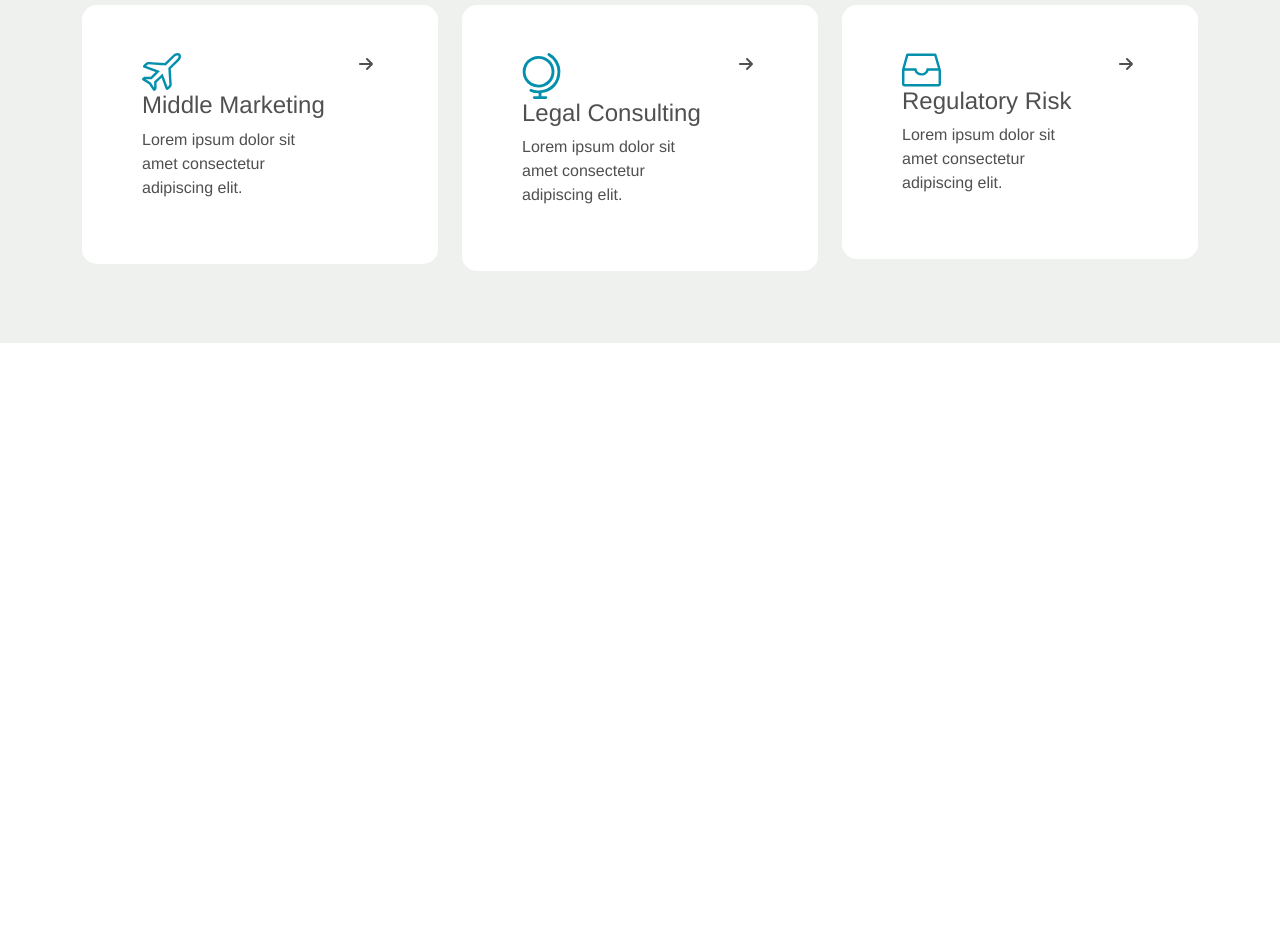
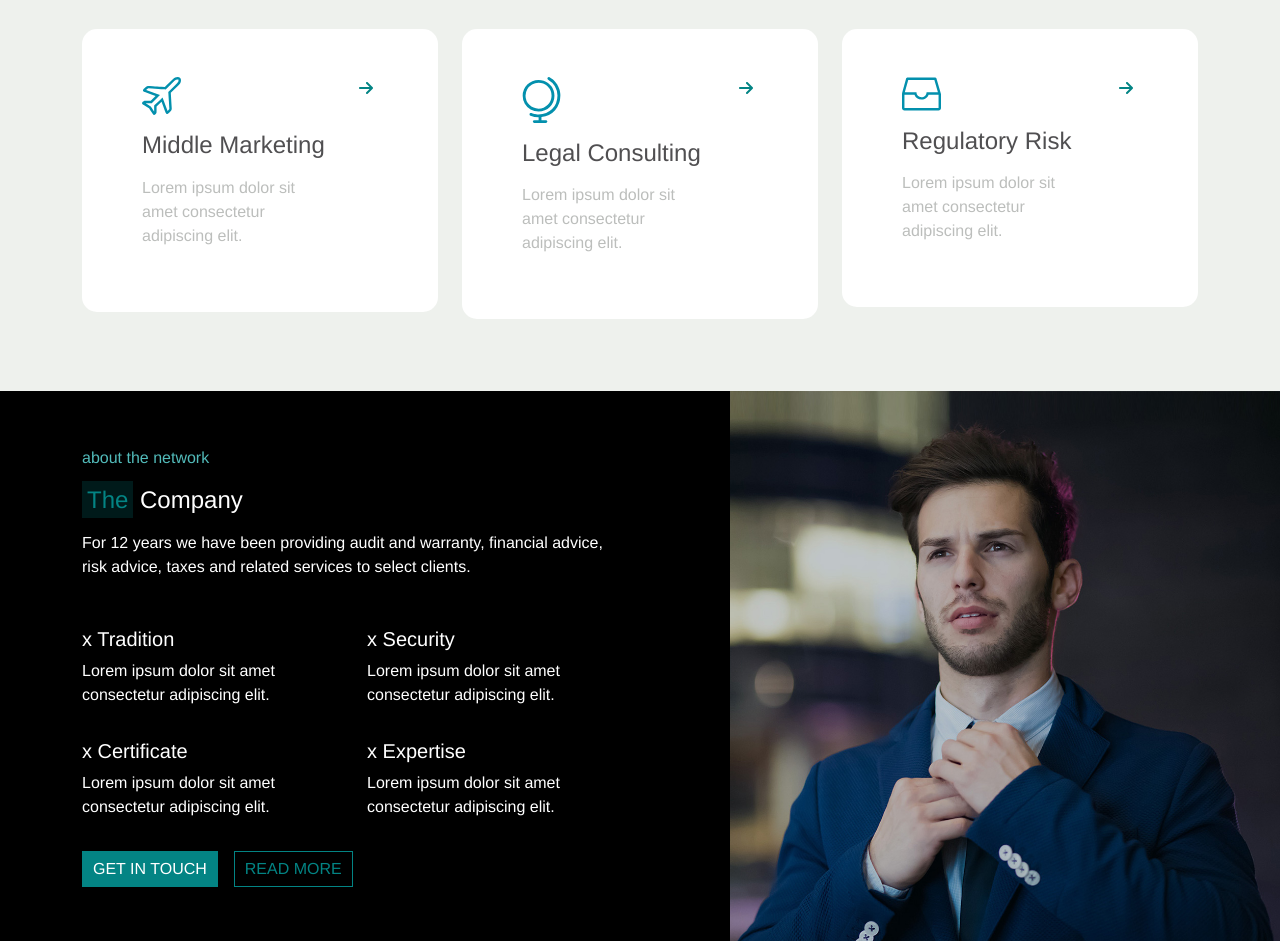
Before and after one commit to Difelice-e/proj-html-vuejs, a Vue app: page / in a window 1280 px wide. Shown: the part 1440-2381 px from the top of the page. Before the commit the page ends 1783 px from the top, so only its background shows below. Built offline with nearby package versions, Linux system fonts and the light colour scheme.

Commit message:
creata sezione company

```diff
--- a/src/App.vue
+++ b/src/App.vue
@@ -5,6 +5,7 @@
     <main>
       <MainJumbo />
       <BusinessArea />
+      <CompanyArea />
     </main>
   </div>
 </template>
@@ -13,13 +14,15 @@
 import MainHeader from "./components/MainHeader.vue";
 import MainJumbo from "./components/MainJumbo.vue";
 import BusinessArea from "./components/BusinessArea.vue";
+import CompanyArea from "./components/CompanyArea.vue";
 
 export default {
   name: "App",
   components: {
     MainHeader,
     MainJumbo,
-    BusinessArea
+    BusinessArea,
+    CompanyArea,
   },
 };
 </script>
--- a/src/components/BusinessArea.vue
+++ b/src/components/BusinessArea.vue
@@ -19,9 +19,9 @@
           <div class="row business-card p-5">
             <div  class="col-10">
               <div>
-                <img :src="card.img" class="card_image" alt="" />
-                <h4>{{card.title}}</h4>
-                <p>{{card.info}}</p>
+                <img :src="card.img" class="card_image mb-3" alt="" />
+                <h4 class="mb-3">{{card.title}}</h4>
+                <p class="grey-text">{{card.info}}</p>
               </div>
             </div>
             <div class="col-2">
@@ -90,6 +90,10 @@ export default {
       width: 20%;
       filter: invert(31%) sepia(92%) saturate(4156%) hue-rotate(165deg) brightness(92%) contrast(98%)
     }
+
+    .fa-arrow-right {
+      color: var(--bluelagoon);
+    }
   }
 }
 </style>
--- /dev/null
+++ b/src/components/CompanyArea.vue
@@ -0,0 +1,81 @@
+<template>
+  <section class="company-area d-flex align-items-center">
+    <div class="container">
+      <div class="row ">
+        <div class="col-6">
+          <div class="row">
+            <div class="col-12">
+              <span class="green-text">about the network</span>
+              <h4 class="title my-3"><span class="colored-span">The</span> Company</h4>
+              <p class="mb-5">
+                For 12 years we have been providing audit and warranty,
+                financial advice, risk advice, taxes and related services to
+                select clients.
+              </p>
+              <div class="row">
+                <div class="col-6 mb-3" v-for="(point, i) in companyPoints" :key="i">
+                  <h5><span>{{point.icon}}</span> {{point.title}}</h5>
+                  <p>
+                    {{point.info}}
+                  </p>
+                </div>
+
+                <div class="col-12 d-flex gap-3">
+                    <button class="button primary-button">Get in touch</button>
+                    <button class="button outline-button">Read More</button>
+                </div>
+              </div>
+            </div>
+          </div>
+        </div>
+      </div>
+    </div>
+  </section>
+</template>
+
+<script>
+export default {
+  data() {
+    return {
+      companyPoints: [
+        {
+          icon: "x",
+          title: "Tradition",
+          info: "Lorem ipsum dolor sit amet consectetur adipiscing elit.",
+        },
+        {
+          icon: "x",
+          title: "Security",
+          info: "Lorem ipsum dolor sit amet consectetur adipiscing elit.",
+        },
+        {
+          icon: "x",
+          title: "Certificate",
+          info: "Lorem ipsum dolor sit amet consectetur adipiscing elit.",
+        },
+        {
+          icon: "x",
+          title: "Expertise",
+          info: "Lorem ipsum dolor sit amet consectetur adipiscing elit.",
+        },
+      ],
+    };
+  },
+};
+</script>
+
+<style lang="scss" scoped>
+.company-area {
+  background-color: black;
+  background-image: url("../assets/images/about-4.jpg");
+  background-size: contain;
+  background-repeat: no-repeat;
+  background-position: right;
+  min-height: 550px;
+  color: white;
+
+  .title {
+      color: white;
+  }
+}
+</style>
```
